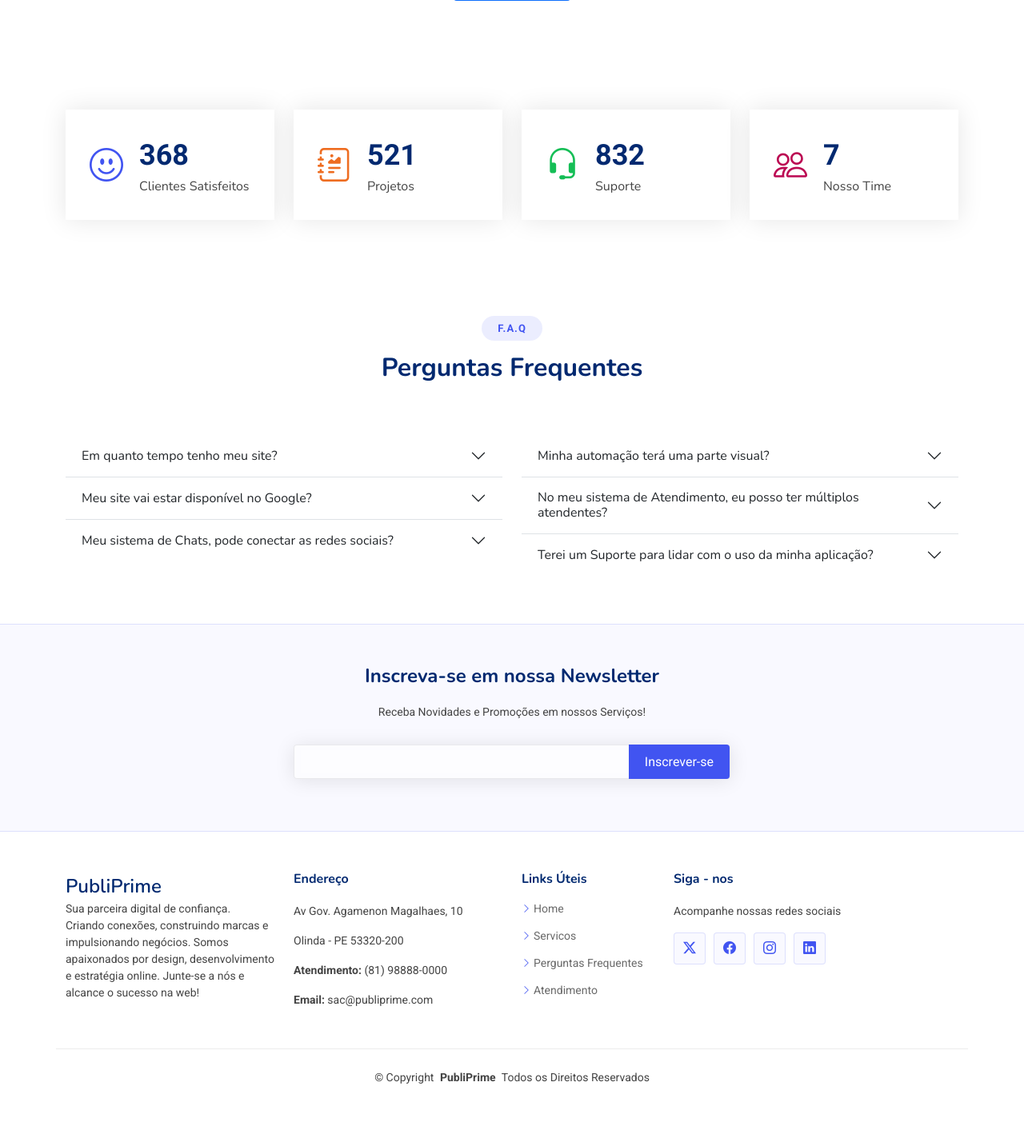
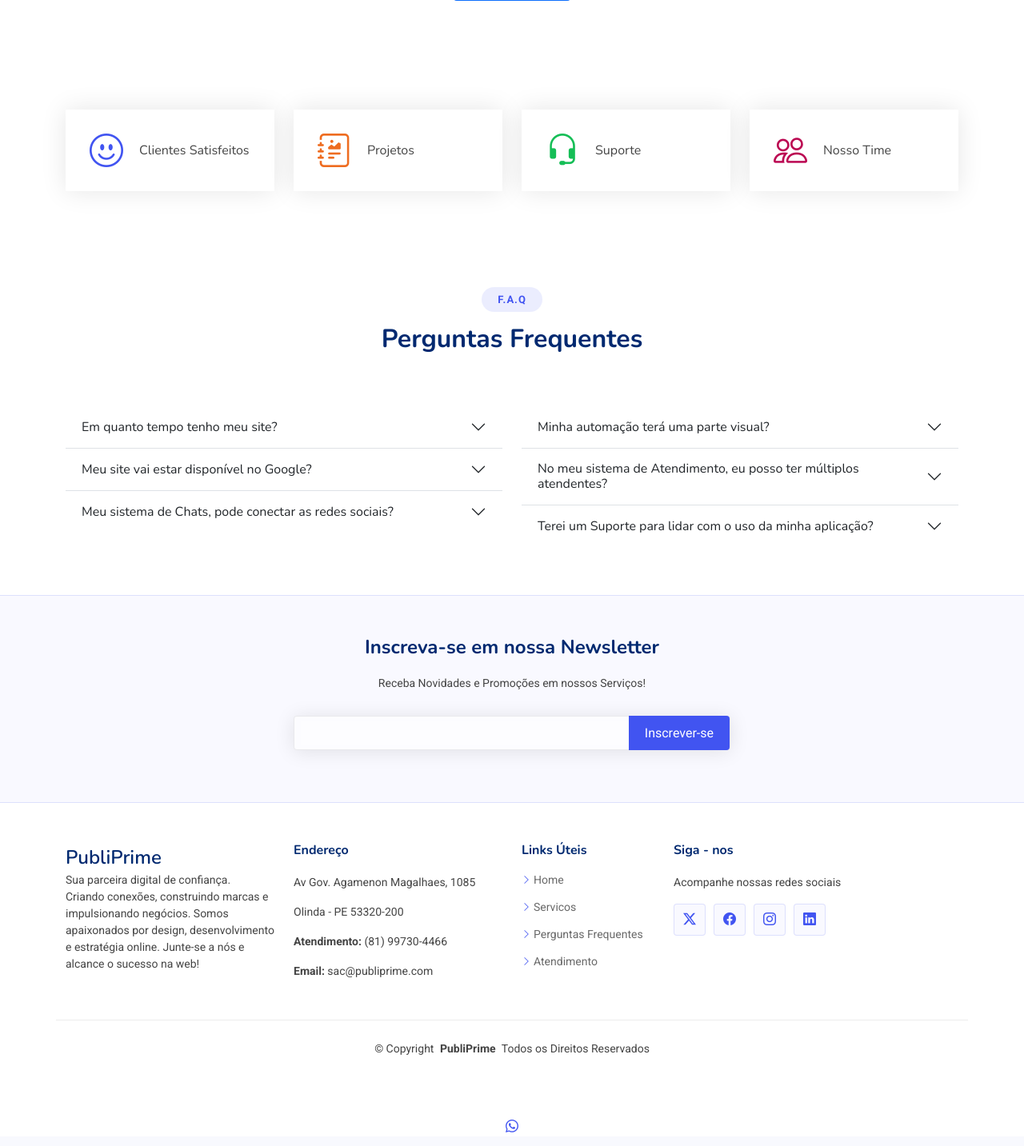
Before and after one commit to maycondgs/agency-pp, a Django app: page / in a window 1280 px wide. Shown: the part 3183-4616 px from the top of the page at 80% size. Run offline with Django 5.2, Linux system fonts and the light colour scheme; data comes from the database, SQL or seed files in the repository; some libraries are stand-ins or nearby versions.

Commit message:
first commit

```diff
--- a/app/static/css/main.css
+++ b/app/static/css/main.css
@@ -136,7 +136,7 @@
 
 
 .header .logo img {
-    max-height: 80px;
+    max-height: 100px;
 }
 
 
--- a/app/templates/index.html
+++ b/app/templates/index.html
@@ -10,8 +10,8 @@
   <meta name="keywords" content="">
 
   <!-- Favicons -->
-  <link href="{% static 'assets/img/favicon.png' %}" rel="icon">
-  <link href="{% static 'assets/img/apple-touch-icon.png' %}" rel="apple-touch-icon">
+  <link href="{% static 'assets/img/logo.png' %}" rel="icon">
+  <link href="{% static 'assets/img/logo.png' %}" rel="apple-touch-icon">
 
   <!-- Fonts -->
   <link href="https://fonts.googleapis.com" rel="preconnect">
@@ -33,7 +33,6 @@
 </head>
 
 <body class="index-page">
-
   <header id="header" class="header d-flex align-items-center fixed-top">
     <div class="container-fluid container-xl position-relative d-flex align-items-center">
 
@@ -69,7 +68,7 @@
 
             <div data-aos="fade-up" data-aos-delay="600">
               <div class="text-center my-1 text-lg-start">
-                <a href="#about"
+                <a href="#contact"
                   class="btn-get-started scrollto d-inline-flex align-items-center justify-content-center align-self-center">
                   <span>Quero um Site Profissional</span>
                   <i class="bi bi-arrow-right"></i>
@@ -100,7 +99,7 @@
                 credibilidade e visibilidade.
               </p>
               <div class="text-center text-lg-start">
-                <a href="#"
+                <a href="#contact"
                   class="btn-read-more d-inline-flex align-items-center justify-content-center align-self-center">
                   <span>Quero um Site</span>
                   <i class="bi bi-arrow-right"></i>
@@ -471,7 +470,7 @@
           <div class="col-lg-6">
             <h4>Inscreva-se em nossa Newsletter</h4>
             <p>Receba Novidades e Promoções em nossos Serviços!</p>
-            <form action="forms/newsletter.php" method="post" class="php-email-form">
+            <form action="" method="post" class="php-email-form">
               <div class="newsletter-form"><input type="email" name="email"><input type="submit" value="Inscrever-se">
               </div>
               <div class="loading">Loading</div>
@@ -486,7 +485,7 @@
     <div class="container footer-top">
       <div class="row gy-4">
         <div class="col-lg-3 col-md-6 footer-about">
-          <a href="index.html" class="d-flex align-items-center">
+          <a href="#" class="d-flex align-items-center">
             <span class="sitename">PubliPrime</span>
           </a>
           <p>Sua parceira digital de confiança.<br> Criando conexões, construindo marcas e impulsionando
@@ -497,9 +496,9 @@
 
         <div class="col-lg-3 col-md-3 footer-links">
           <h4>Endereço</h4>
-          <p>Av Gov. Agamenon Magalhaes, 10</p>
+          <p>Av Gov. Agamenon Magalhaes, 1085</p>
           <p>Olinda - PE 53320-200</p>
-          <p class="mt-3"><strong>Atendimento:</strong> <span>(81) 98888-0000</span></p>
+          <p class="mt-3"><strong>Atendimento:</strong> <span>(81) 99730-4466</span></p>
           <p><strong>Email:</strong> <span>sac@publiprime.com</span></p>
         </div>
 
@@ -535,8 +534,8 @@
   </footer>
 
   <!-- Scroll Top -->
-  <a href="#" id="scroll-top" class="scroll-top d-flex align-items-center justify-content-center"><i
-      class="bi bi-arrow-up-short"></i></a>
+  <a href="https://wa.me/5581997304466" id="scroll-top" class="d-flex align-items-center justify-content-center"><i
+      class="bi bi-whatsapp"></i></a>
 
   <!-- Vendor JS Files -->
   <script src="{% static 'assets/vendor/bootstrap/js/bootstrap.bundle.min.js' %}"></script>
```
Also changed, not shown: app/static/js/main.js (+0 -16 lines).
